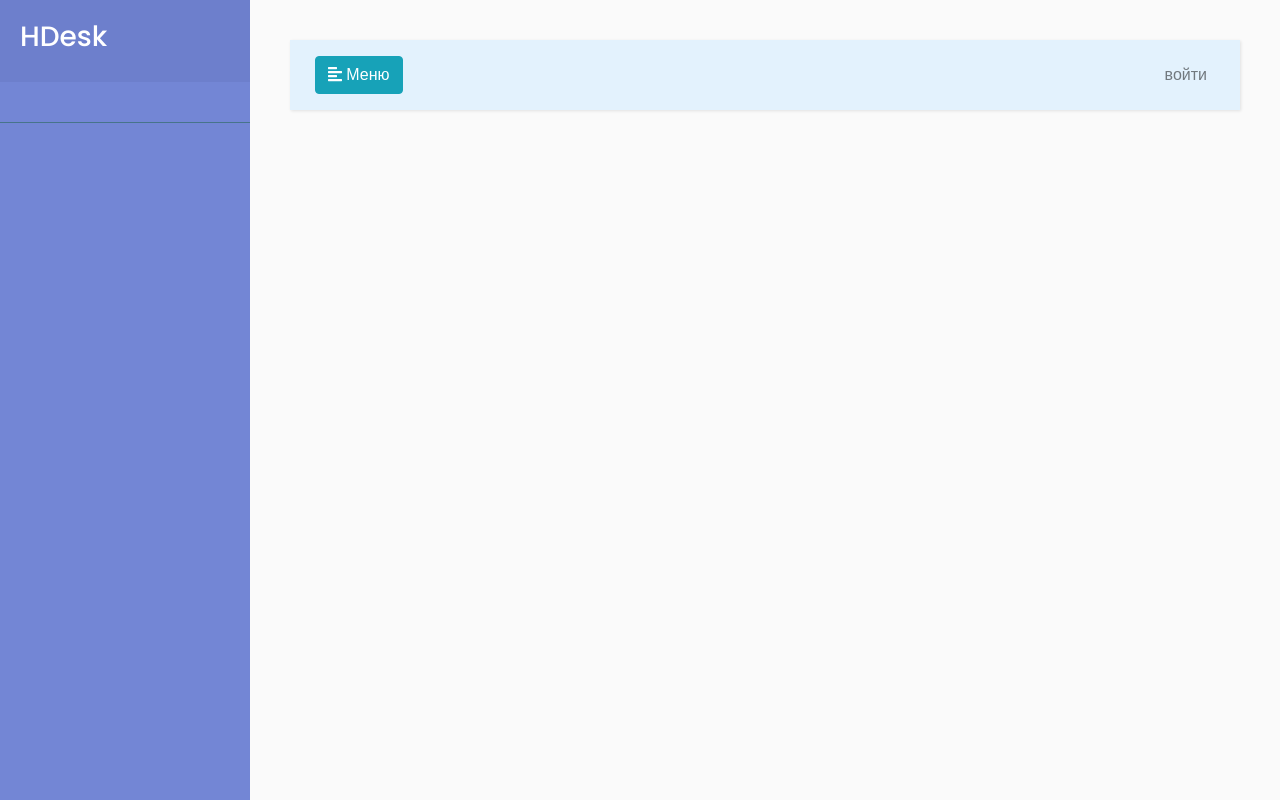
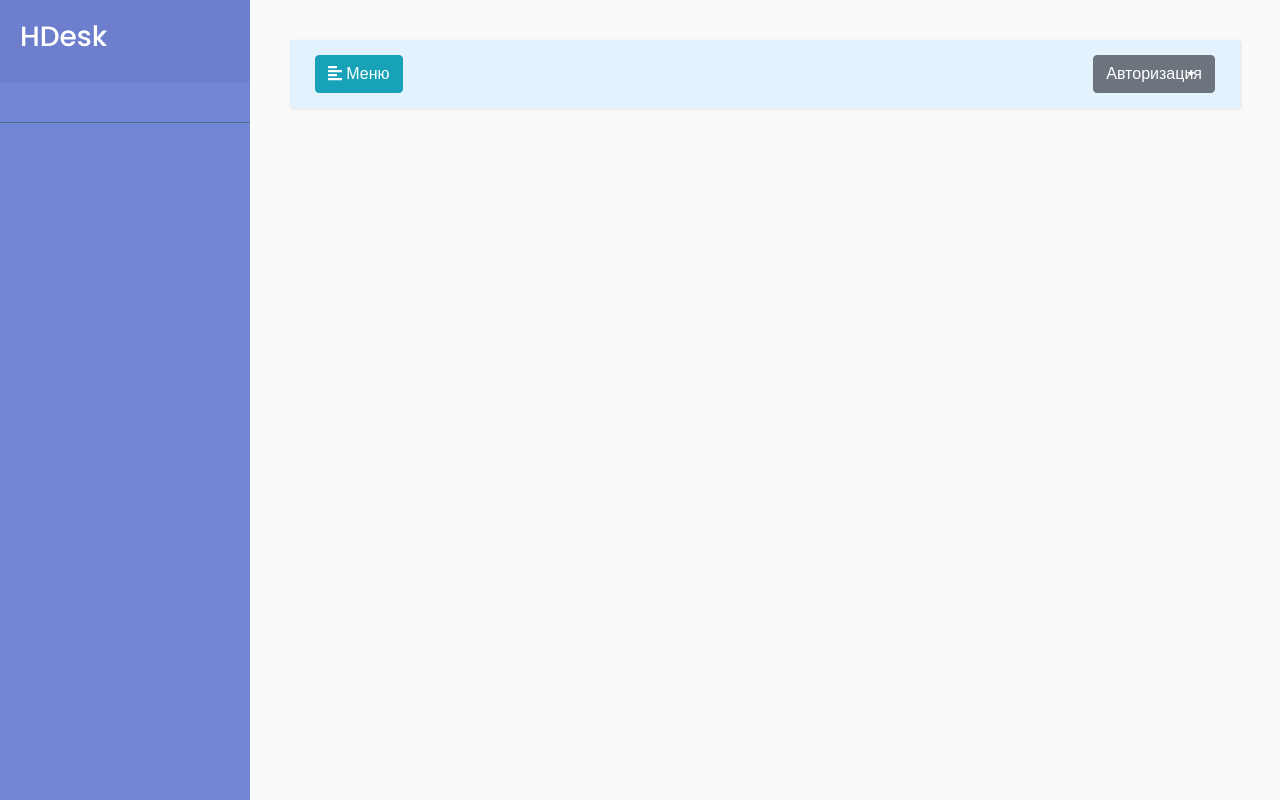
Before and after one commit to Ravillatypov/hdesk, a Django app: page / in a window 1280 px wide. Run offline with Django 3.2, Linux system fonts and the light colour scheme; data that the repository does not hold is empty; some libraries are stand-ins or nearby versions.

Commit message:
изменил шаблон

```diff
--- a/article/templates/base.html
+++ b/article/templates/base.html
@@ -46,28 +46,26 @@
                         <i class="fas fa-align-left"></i>
                         <span>Меню</span>
                     </button>
-                    <button class="btn btn-dark d-inline-block d-lg-none ml-auto" type="button" data-toggle="collapse"
-                        data-target="#navbarSupportedContent" aria-controls="navbarSupportedContent" aria-expanded="false"
-                        aria-label="Toggle navigation">
-                        <i class="fas fa-align-justify"></i>
-                    </button>
 
-                    <div class="collapse navbar-collapse" id="navbarSupportedContent">
-                        <ul class="nav navbar-nav ml-auto">
-                            {% if user.is_authenticated %}
-                            <li class="nav-item">
-                                <a class="nav-link" href="/admin/">админка</a>
-                            </li>
-                            <li class="nav-item">
-                                <a class="nav-link" href="/admin/logout/">выйти</a>
-                            </li>
-                            {% else %}
-                            <li class="nav-item">
-                                <a class="nav-link" href="/admin/login/?next=/">войти</a>
-                            </li>
-                            {% endif %}
-                        </ul>
-                    </div>
+                    <div class="dropdown">
+                            <a class="btn btn-secondary dropdown-toggle" href="#" role="button" id="authdropdown" data-toggle="dropdown" aria-haspopup="true" aria-expanded="false">
+
+                        {% if user.is_authenticated %}
+                        <span>{{user.first_name}} {{user.last_name}}</span>
+                        {% else %}
+                        <span>Авторизация</span>
+                        {% endif %}
+                            </a>
+
+                            <div class="dropdown-menu" aria-labelledby="authdropdown">
+                                    {% if user.is_authenticated %}
+                                        <a class="dropdown-item" href="/admin/">админка</a>
+                                        <a class="dropdown-item" href="/admin/logout/">выйти</a>
+                                    {% else %}
+                                        <a class="dropdown-item" href="/admin/login/?next=/">войти</a>
+                                    {% endif %}
+                            </div>
+                          </div>
                 </div>
             </nav>
             {% block content %} {% endblock %}
```
Also changed, not shown: article/templates/article.html (+5 -2 lines).
